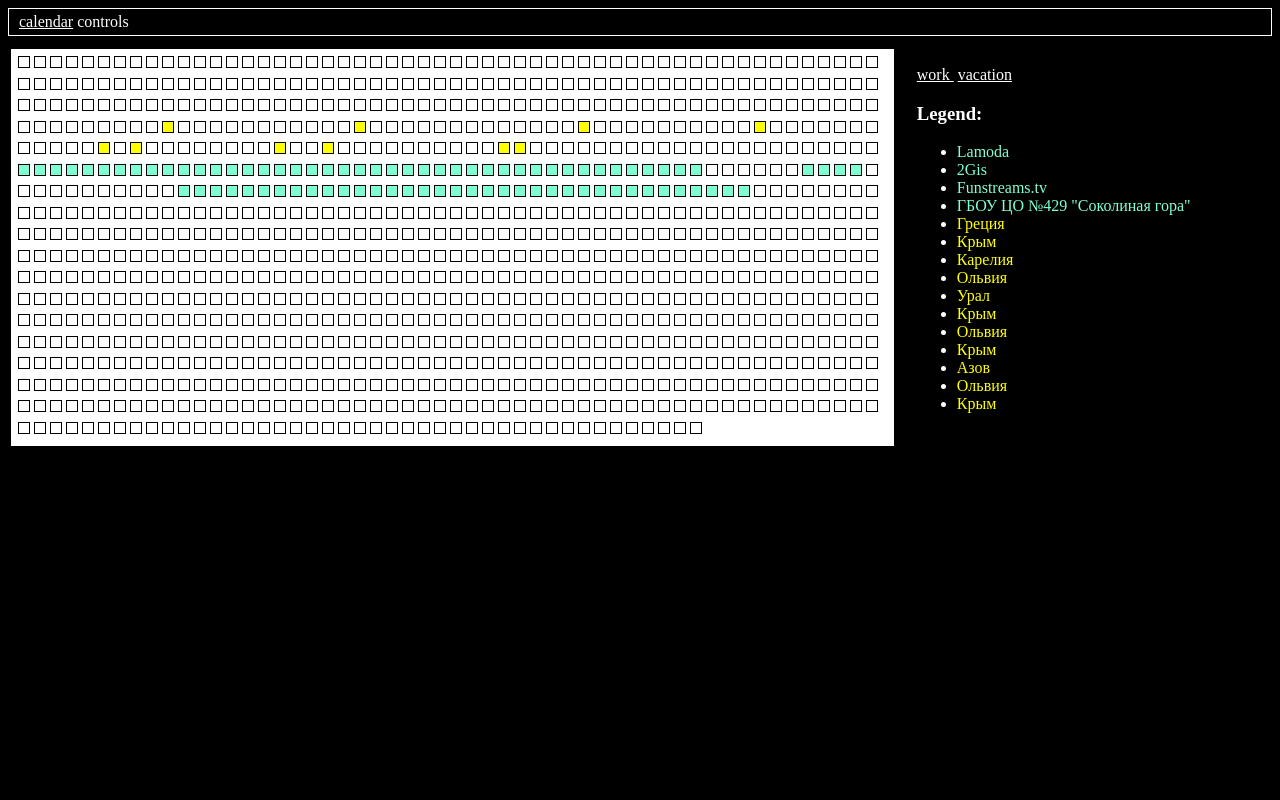
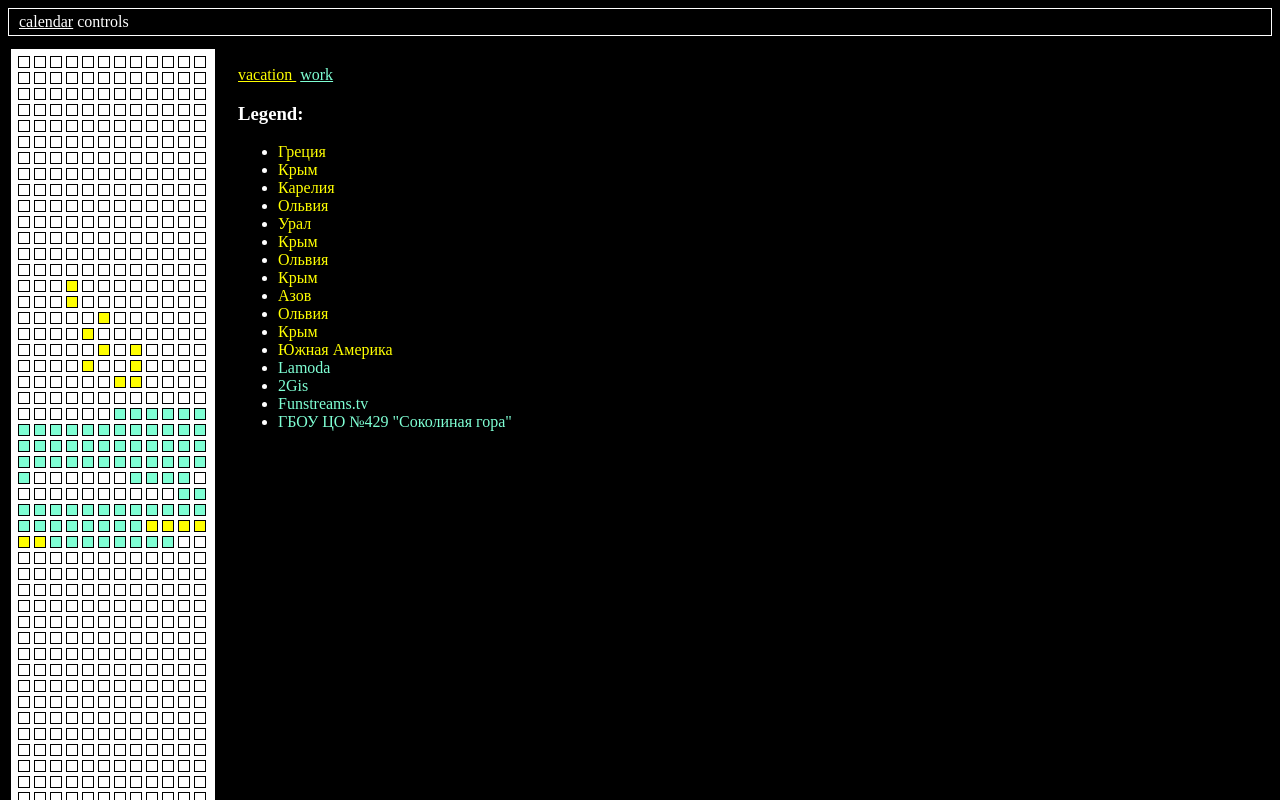
Before and after one commit to ca11ado/calendar, a Vue app: page / in a window 1280 px wide. Shown: the top 800 px of the page. Built offline with nearby package versions, Linux system fonts and the light colour scheme.

Commit message:
refactoring

```diff
--- a/src/App.vue
+++ b/src/App.vue
@@ -9,7 +9,7 @@
         :to="calendarTo"
         :step="calendarStep"
         color="white"
-        :class="$style.calendar"
+        :class="{[$style.calendar]: true, [$style.month12InRow]: calendarStep === 'month'}"
       />
 
       <x-legend />
@@ -58,12 +58,24 @@ export default {
     });
 
     this.addEvents(
-      dbEvents.map(event =>
-        Object.assign({}, event, {
-          from: moment(event.from),
-          to: moment(event.to)
-        }),
-      ),
+      dbEvents
+        .filter(event => event.tags.includes('vacation'))
+        .map(event =>
+          Object.assign({}, event, {
+            from: moment(event.from),
+            to: moment(event.to)
+          }),
+        ),
+    );
+    this.addEvents(
+      dbEvents
+        .filter(event => event.tags.includes('work'))
+        .map(event =>
+          Object.assign({}, event, {
+            from: moment(event.from),
+            to: moment(event.to)
+          }),
+        ),
     );
   },
   methods: {
@@ -89,4 +101,8 @@ export default {
   .calendar {
     max-width: 70%;
   }
+
+  .month12InRow {
+    width: 206px;
+  }
 </style>
--- a/src/components/x-cubic/x-cubic.vue
+++ b/src/components/x-cubic/x-cubic.vue
@@ -115,7 +115,9 @@ export default {
       if (!this.events.length) return [];
 
       return this.events.filter(event => {
-        return event.from.isSameOrAfter(this.from) && event.from.isBefore(this.to)
+        return event.from.isBefore(this.to)
+          && event.to.isAfter(this.from)
+          && event.from.isSameOrAfter(this.from) && event.from.isBefore(this.to)
           || event.to.isAfter(this.from) && event.to.isBefore(this.to)
           || event.from.isSameOrBefore(this.from) && event.to.isSameOrAfter(this.to);
       });
--- a/src/components/x-legend/x-legend.vue
+++ b/src/components/x-legend/x-legend.vue
@@ -4,6 +4,7 @@
       <span
         v-for="tag in tags"
         :class="$style.tag"
+        :style="{ color: getColor(tag) }"
       >
         {{ tag }}
       </span>
--- a/src/db.js
+++ b/src/db.js
@@ -112,5 +112,12 @@ export const events = [
     tags: ['vacation'],
     title: 'Крым',
     description: 'Осенний Крым со школой',
+  }, {
+    id: 16,
+    from: '2018-11-01',
+    to: '2019-04-20',
+    tags: ['vacation'],
+    title: 'Южная Америка',
+    description: 'Полугодовая поездка по ЮА',
   },
 ];
```
